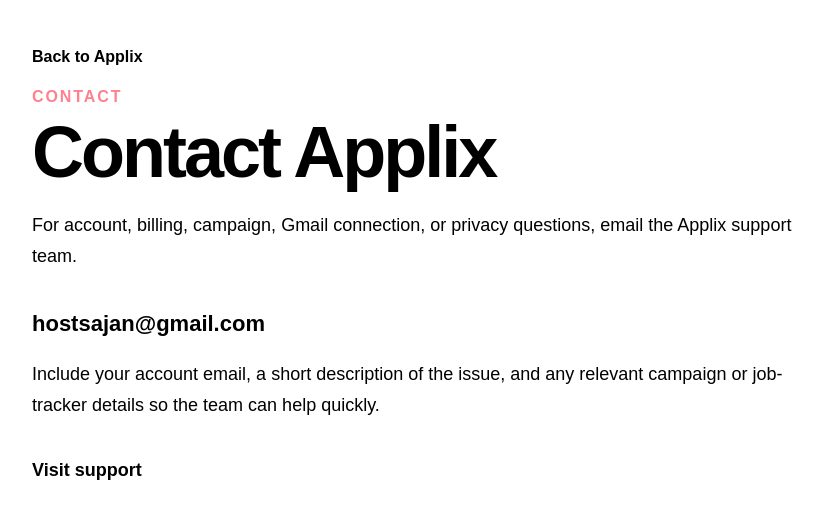
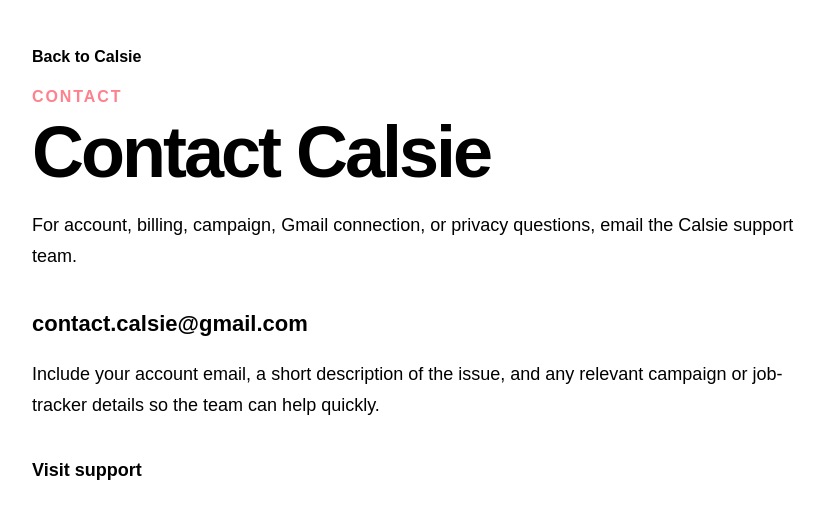
Before and after one commit to Calsie-ai/Calsie, a Next.js app in the folder frontend/: page /contact in a window 1280 px wide. Shown: the top 518 px of the page, without its empty margins (218-1042 px from the left). Built offline with nearby package versions, Linux system fonts and the light colour scheme.

Commit message:
Update Calsie contact email everywhere
Use contact.calsie@gmail.com across public support and privacy surfaces.

```diff
--- a/frontend/app/components/AppFooter.tsx
+++ b/frontend/app/components/AppFooter.tsx
@@ -1,4 +1,4 @@
-const SUPPORT_EMAIL = "hostsajan@gmail.com";
+import { CALSIE_CONTACT_EMAIL } from "../../lib/contact";
 
 const footerGroups = [
   {
@@ -57,8 +57,8 @@ export default function AppFooter() {
             <p style={{ margin: "18px 0 0", color: "#555", fontSize: "15px", lineHeight: 1.65 }}>
               AI-powered job application support that helps people move faster while keeping every important decision in their hands.
             </p>
-            <a href={`mailto:${SUPPORT_EMAIL}`} style={{ display: "inline-block", marginTop: "16px", fontSize: "14px", fontWeight: 800 }}>
-              {SUPPORT_EMAIL}
+            <a href={`mailto:${CALSIE_CONTACT_EMAIL}`} style={{ display: "inline-block", marginTop: "16px", fontSize: "14px", fontWeight: 800 }}>
+              {CALSIE_CONTACT_EMAIL}
             </a>
             <div style={{ display: "flex", gap: "10px", marginTop: "24px" }} aria-label="Social links">
               {["in", "x", "ig"].map((label) => (
--- a/frontend/app/contact/page.tsx
+++ b/frontend/app/contact/page.tsx
@@ -1,6 +1,5 @@
 import Link from "next/link";
-
-const SUPPORT_EMAIL = "hostsajan@gmail.com";
+import { CALSIE_CONTACT_EMAIL } from "../../lib/contact";
 
 const shellStyle = {
   minHeight: "100vh",
@@ -28,15 +27,15 @@ export default function ContactPage() {
   return (
     <main style={shellStyle}>
       <section style={contentStyle}>
-        <Link href="/" style={linkStyle}>Back to Applix</Link>
+        <Link href="/" style={linkStyle}>Back to Calsie</Link>
         <div>
           <p style={{ margin: "0 0 10px", color: "#FE818D", fontWeight: 900, letterSpacing: ".12em", textTransform: "uppercase" }}>Contact</p>
-          <h1 style={{ margin: 0, fontSize: "clamp(38px, 8vw, 72px)", lineHeight: 1 }}>Contact Applix</h1>
+          <h1 style={{ margin: 0, fontSize: "clamp(38px, 8vw, 72px)", lineHeight: 1 }}>Contact Calsie</h1>
         </div>
         <p style={{ fontSize: "18px", lineHeight: 1.7 }}>
-          For account, billing, campaign, Gmail connection, or privacy questions, email the Applix support team.
+          For account, billing, campaign, Gmail connection, or privacy questions, email the Calsie support team.
         </p>
-        <a href={`mailto:${SUPPORT_EMAIL}`} style={{ ...linkStyle, fontSize: "22px" }}>{SUPPORT_EMAIL}</a>
+        <a href={`mailto:${CALSIE_CONTACT_EMAIL}`} style={{ ...linkStyle, fontSize: "22px" }}>{CALSIE_CONTACT_EMAIL}</a>
         <p style={{ fontSize: "18px", lineHeight: 1.7 }}>
           Include your account email, a short description of the issue, and any relevant campaign or job-tracker details so the team can help quickly.
         </p>
--- /dev/null
+++ b/frontend/lib/contact.ts
@@ -0,0 +1 @@
+export const CALSIE_CONTACT_EMAIL = "contact.calsie@gmail.com";
```
Also changed, not shown: frontend/app/dashboard/gmail-consent.ts (+5 -3 lines), frontend/app/privacy/page.tsx (+3 -4 lines), frontend/app/support/page.tsx (+6 -7 lines).
